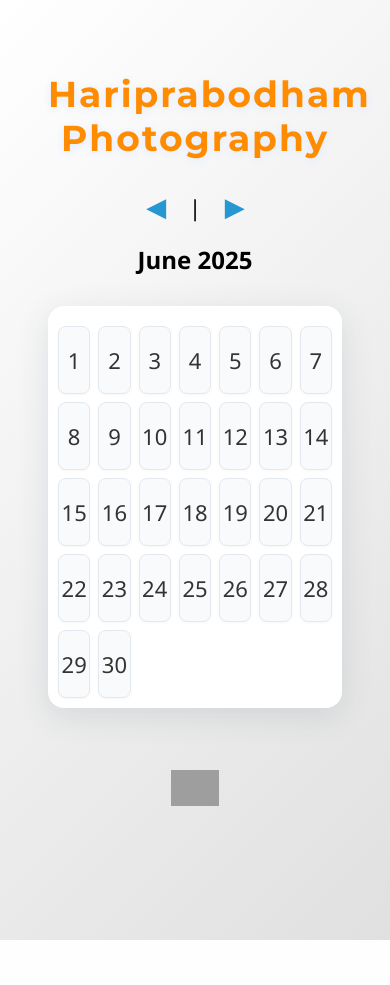
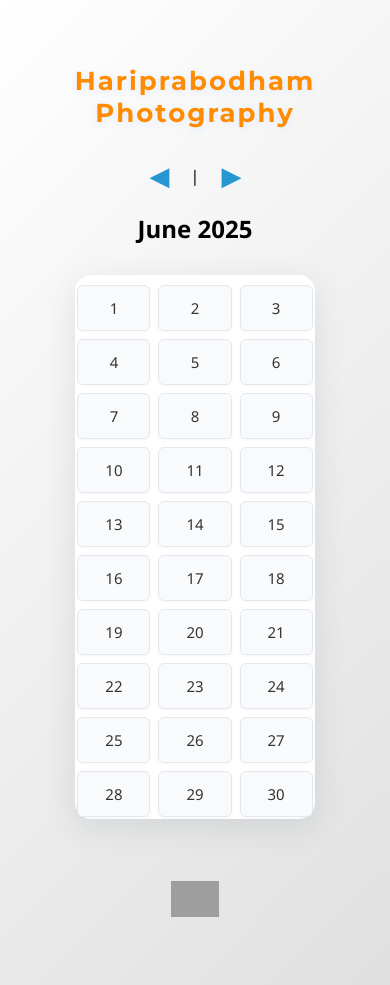
Before and after one commit to PraneshPatel3103/photography, a Django app: page / in a window 390 px wide. Before the commit the page ends 940 px from the top, so only its background shows below. Run offline with Django 5.2, Linux system fonts and the light colour scheme; data that the repository does not hold is empty; grey boxes are pictures that could not be loaded.

Commit message:
Update calendar view and template logic

```diff
--- a/calendar_app/templates/calendar_app/calendar.html
+++ b/calendar_app/templates/calendar_app/calendar.html
@@ -152,10 +152,10 @@
         }
 
         /* Responsive styles for mobile devices */
-        @media (max-width: fit-content) {
+        @media (max-width: 768px) {
             .calendar {
                 grid-template-columns: repeat(3, 1fr);
-                max-width: 98vw;
+                max-width: 80%;
                 padding: 10px 2px 2px 2px;
             }
             .date, .day {
```
